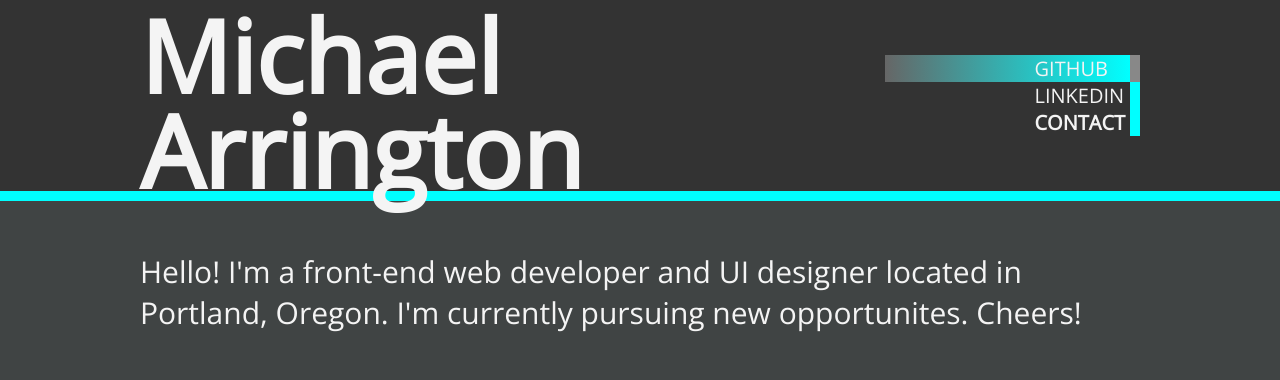
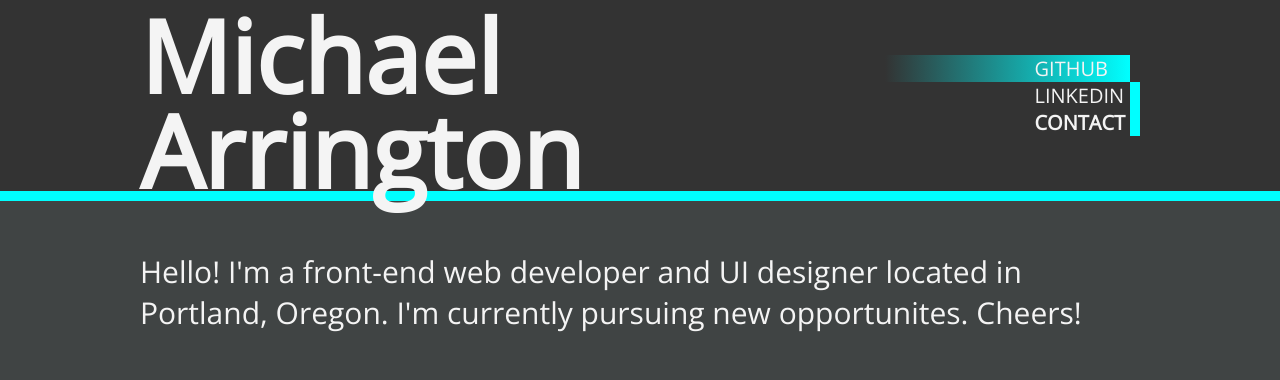
Before and after one commit to arringtonm/portfolio, a plain HTML site: page index.html in a window 1280 px wide. In both pictures the pointer is over the item "GITHUB". Shown: the top 380 px of the page. Drawn offline with nearby package versions, Linux system fonts and the light colour scheme; grey boxes are pictures that could not be loaded.

Commit message:
Fix navigation hover color

```diff
--- a/css/styles.css
+++ b/css/styles.css
@@ -61,9 +61,9 @@ a {
     padding-left: 150px;
     border-right: 10px solid aqua; }
     .navigation ul li:hover {
-      border-right: 10px solid #888;
+      border-right: 10px solid #333;
       background-color: aqua;
-      background-image: linear-gradient(to right, #666, aqua);
+      background-image: linear-gradient(to right, #333, aqua);
       cursor: pointer; }
 
 .gallery {
```
